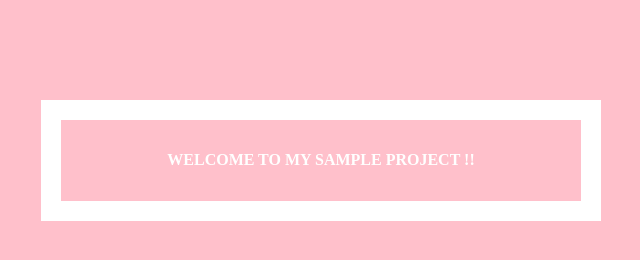
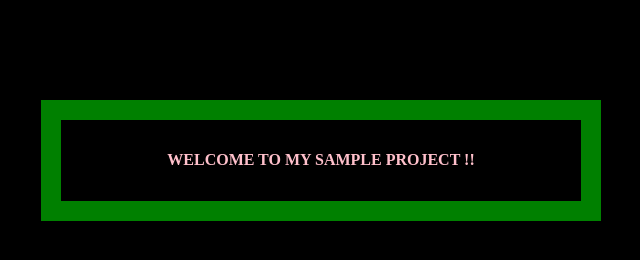
Before and after one commit to Kani1997/FinalProject, a plain HTML site: page index.html in a window 1280 px wide. Shown: the whole page, without its empty margins (319-959 px from the left). Drawn offline with Linux system fonts and the light colour scheme.

Commit message:
Update index.html
new updates

```diff
--- a/index.html
+++ b/index.html
@@ -2,13 +2,13 @@
   <head>
     <style type="text/css">
       body {
-        background: pink;
-        color: white;
+        background: black;
+        color: pink;
       }
       div.container {
         max-width: 500px;
         margin: 100px auto;
-        border: 20px solid white;
+        border: 20px solid green;
         padding: 10px;
         text-align: center;
       }
```
